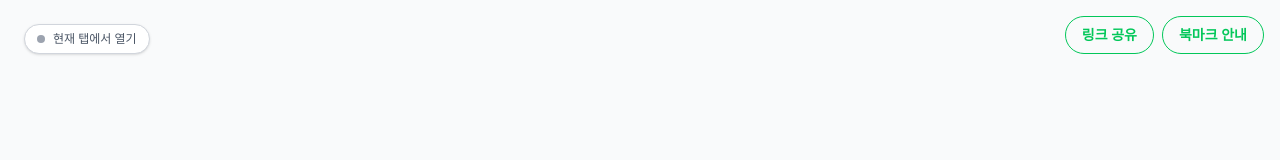
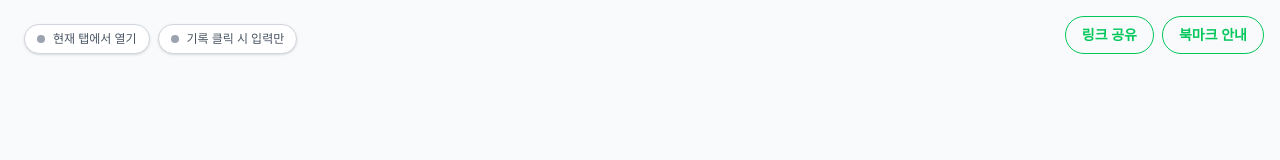
Before and after one commit to ardi-orrorin/naver-shortcut-page, a Next.js app: page / in a window 1280 px wide. Shown: the top 160 px of the page. Built offline with nearby package versions, Linux system fonts and the light colour scheme; no server answers; what prom-client would draw is missing.

Commit message:
1. 검색 히스토리 클릭 시 바로 검색되도록 옵션 토글 추가

```diff
--- a/src/app/_components/bookmark-help-modal.tsx
+++ b/src/app/_components/bookmark-help-modal.tsx
@@ -133,6 +133,10 @@ export default function BookmarkHelpModal() {
                 오른쪽의 표시(예: <span className="font-semibold">C+1</span>)를 참고해 보세요.
               </li>
               <li>
+                좌측 상단의 <span className="font-semibold">검색 기록 클릭 시 검색</span> 토글을 켜면, 히스토리 버튼을 누를
+                때 곧바로 검색이 실행돼요. 끄면 입력창에만 채워지니 상황에 맞게 조절해 보세요.
+              </li>
+              <li>
                 PC 브라우저에서는 <span className="font-semibold">Ctrl + D</span>(Windows) 또는{" "}
                 <span className="font-semibold">⌘ + D</span>(Mac) 를 눌러 즐겨찾기에 추가합니다. 모바일 브라우저에서는
                 공유 메뉴에서 &quot;북마크에 추가&quot;를 선택하세요.
@@ -141,7 +145,8 @@ export default function BookmarkHelpModal() {
             </ol>
 
             <div className="my-5 rounded-2xl bg-gray-50 px-4 py-3 text-xs text-gray-500 text-center">
-              북마크 링크를 다른 사람과 공유하려면 주소창의 URL을 복사해 전달하면 됩니다.
+              북마크 링크를 다른 사람과 공유하려면 주소창의 URL을 복사해 전달하면 됩니다. URL에 포함된 shortcuts
+              매개변수를 그대로 두면 저장한 조합을 정확히 불러올 수 있어요.
             </div>
             <div className="mt- border-t border-gray-200 pt-4 text-center text-xs text-gray-400">
               <p>© {currentYear} Naver Shortcut Page. All rights reserved.</p>
--- a/src/app/_components/home-content/home-content.tsx
+++ b/src/app/_components/home-content/home-content.tsx
@@ -6,6 +6,7 @@ import { GeoLocationI } from "@/app/_utils/types/weather-type";
 import { useEffect, useMemo, useState } from "react";
 import { LinkOpenPreferenceProvider } from "../../_utils/contexts/link-open-preference-context";
 import { SearchModeShortcutProvider } from "../../_utils/contexts/search-mode-shortcut-context";
+import { SearchHistoryPreferenceProvider } from "../../_utils/contexts/search-history-preference-context";
 import BookmarkHelpModal from "../bookmark-help-modal";
 import MoreShortcut from "../more-shortcut";
 import SearchBox from "../search-box/search-box";
@@ -13,6 +14,7 @@ import SelectedShortcuts from "../selected-shortcuts/selected-shortcuts";
 import Title from "../title";
 import Weather from "../weather";
 import LinkOpenToggle from "./link-open-toggle";
+import SearchHistoryAutoToggle from "./search-history-auto-toggle";
 
 type HomeContentProps = {
   loadShortcuts: string[];
@@ -48,10 +50,14 @@ export default function HomeContent({ loadShortcuts }: HomeContentProps) {
   }, [openWeatherMapApiKey]);
 
   return (
+    <SearchHistoryPreferenceProvider>
       <LinkOpenPreferenceProvider>
         <div className="relative flex min-h-screen flex-col items-center justify-center bg-gray-50 py-16">
           <div className="absolute left-4 top-4 z-50 sm:left-6 sm:top-6">
+            <div className="flex flex-col items-start gap-2 sm:flex-row sm:items-center sm:flex-wrap">
               <LinkOpenToggle />
+              <SearchHistoryAutoToggle />
+            </div>
           </div>
           <BookmarkHelpModal />
           <main className="flex w-full max-w-3xl flex-col items-center gap-10 px-4 text-center sm:text-left">
@@ -72,5 +78,6 @@ export default function HomeContent({ loadShortcuts }: HomeContentProps) {
           </main>
         </div>
       </LinkOpenPreferenceProvider>
+    </SearchHistoryPreferenceProvider>
   );
 }
--- /dev/null
+++ b/src/app/_components/home-content/search-history-auto-toggle.tsx
@@ -0,0 +1,31 @@
+"use client";
+
+import { useSearchHistoryPreference } from "../../_utils/contexts/search-history-preference-context";
+
+function SearchHistoryAutoToggle() {
+  const { autoSearchEnabled, toggleAutoSearch, initialized } = useSearchHistoryPreference();
+
+  if (!initialized) {
+    return null;
+  }
+
+  return (
+    <button
+      type="button"
+      onClick={toggleAutoSearch}
+      aria-pressed={autoSearchEnabled}
+      className={`flex items-center gap-2 rounded-full border px-3 py-1.5 text-xs font-medium shadow-sm transition-colors ${
+        autoSearchEnabled
+          ? "border-[#03c75a] bg-[#03c75a]/10 text-[#03c75a]"
+          : "border-gray-300 bg-white text-gray-600 hover:border-gray-400"
+      }`}>
+      <span
+        className="inline-block h-2 w-2 rounded-full"
+        style={{ backgroundColor: autoSearchEnabled ? "#03c75a" : "#9ca3af" }}
+      />
+      {autoSearchEnabled ? "검색 기록 클릭 시 검색" : "기록 클릭 시 입력만"}
+    </button>
+  );
+}
+
+export default SearchHistoryAutoToggle;
--- a/src/app/_components/search-box/search-box.tsx
+++ b/src/app/_components/search-box/search-box.tsx
@@ -4,6 +4,7 @@ import { FormEvent, useEffect, useRef, useState } from "react";
 import searchConfig from "../../_utils/constants/search-config";
 import { useEnvContext } from "../../_utils/contexts/env-context";
 import { useLinkOpenPreference } from "../../_utils/contexts/link-open-preference-context";
+import { useSearchHistoryPreference } from "../../_utils/contexts/search-history-preference-context";
 import { useSearchModeShortcuts } from "../../_utils/contexts/search-mode-shortcut-context";
 import SearchHistory from "./search-history";
 
@@ -18,6 +19,7 @@ export default function SearchBox() {
   const [isInputFocused, setIsInputFocused] = useState(false);
   const { isNewTab } = useLinkOpenPreference();
   const { searchHistoryLimit } = useEnvContext();
+  const { autoSearchEnabled } = useSearchHistoryPreference();
 
   type SearchMode = keyof typeof searchConfig.searchModeConfig;
 
@@ -85,14 +87,12 @@ export default function SearchBox() {
     localStorage.setItem(STORAGE_KEY, JSON.stringify(entries));
   };
 
-  const handleSubmit = (event: FormEvent<HTMLFormElement>) => {
-    event.preventDefault();
-    const trimmed = query.trim();
+  const performSearch = (keyword: string) => {
+    const trimmed = keyword.trim();
 
     if (!trimmed) {
       return;
     }
-
     const targetUrl = searchConfig.searchModeConfig[searchMode].buildUrl(trimmed);
     const target = isNewTab ? "_blank" : "_self";
     const features = isNewTab ? "noopener,noreferrer" : undefined;
@@ -105,12 +105,21 @@ export default function SearchBox() {
     setIsInputFocused(false);
   };
 
+  const handleSubmit = (event: FormEvent<HTMLFormElement>) => {
+    event.preventDefault();
+    performSearch(query);
+  };
+
   const handleSelectHistory = (value: string) => {
     if (hideHistoryTimeoutRef.current) {
       clearTimeout(hideHistoryTimeoutRef.current);
     }
     setQuery(value);
     inputRef.current?.focus();
+    if (autoSearchEnabled) {
+      performSearch(value);
+      return;
+    }
     setIsHistoryOpen(true);
     setIsInputFocused(true);
   };
--- /dev/null
+++ b/src/app/_utils/contexts/search-history-preference-context.tsx
@@ -0,0 +1,78 @@
+"use client";
+
+import { ReactNode, createContext, useCallback, useContext, useEffect, useMemo, useState } from "react";
+import { Nullable } from "../types/common-type";
+
+const STORAGE_KEY = "naver-shortcut-history-auto-search";
+
+type SearchHistoryPreferenceContextValue = {
+  autoSearchEnabled: boolean;
+  toggleAutoSearch: () => void;
+  setAutoSearchEnabled: (enabled: boolean) => void;
+  initialized: boolean;
+};
+
+const SearchHistoryPreferenceContext = createContext<Nullable<SearchHistoryPreferenceContextValue>>(null);
+
+export function SearchHistoryPreferenceProvider({ children }: { children: ReactNode }) {
+  const [autoSearchEnabled, setAutoSearchEnabled] = useState(false);
+  const [initialized, setInitialized] = useState(false);
+
+  useEffect(() => {
+    try {
+      const stored = localStorage.getItem(STORAGE_KEY);
+      if (stored === "true") {
+        setAutoSearchEnabled(true);
+      }
+    } catch (error) {
+      console.error("검색 기록 설정을 불러오지 못했습니다", error);
+    } finally {
+      setInitialized(true);
+    }
+  }, []);
+
+  const updateAutoSearch = useCallback((next: boolean | ((prev: boolean) => boolean)) => {
+    setAutoSearchEnabled((prev) => {
+      const resolved = typeof next === "function" ? next(prev) : next;
+      try {
+        localStorage.setItem(STORAGE_KEY, JSON.stringify(resolved));
+      } catch (error) {
+        console.error("검색 기록 설정을 저장하지 못했습니다", error);
+      }
+      return resolved;
+    });
+  }, []);
+
+  const toggleAutoSearch = useCallback(() => {
+    updateAutoSearch((prev) => !prev);
+  }, [updateAutoSearch]);
+
+  const value = useMemo(
+    () => ({
+      autoSearchEnabled,
+      toggleAutoSearch,
+      setAutoSearchEnabled: updateAutoSearch,
+      initialized
+    }),
+    [autoSearchEnabled, toggleAutoSearch, updateAutoSearch, initialized]
+  );
+
+  return <SearchHistoryPreferenceContext.Provider value={value}>{children}</SearchHistoryPreferenceContext.Provider>;
+}
+
+export function useSearchHistoryPreference() {
+  const context = useContext(SearchHistoryPreferenceContext);
+  if (!context) {
+    return {
+      autoSearchEnabled: false,
+      toggleAutoSearch: () => {
+        alert("SearchHistoryPreferenceProvider를 찾을 수 없어 기본 동작(즉시 검색 끄기)이 적용되었습니다.");
+      },
+      setAutoSearchEnabled: () => {
+        alert("SearchHistoryPreferenceProvider를 찾을 수 없어 기본 동작(즉시 검색 끄기)이 적용되었습니다.");
+      },
+      initialized: true
+    } satisfies SearchHistoryPreferenceContextValue;
+  }
+  return context;
+}
```
Lines whose indentation alone changed are shown as unchanged.
